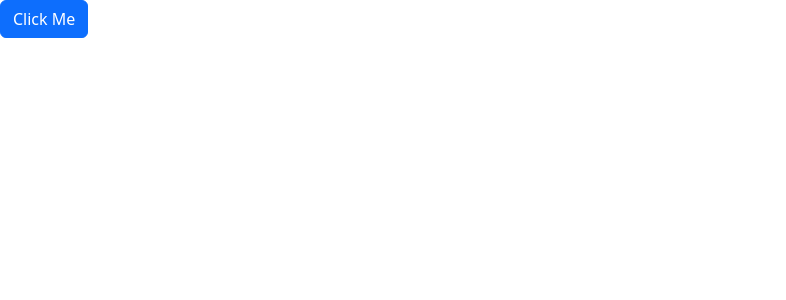
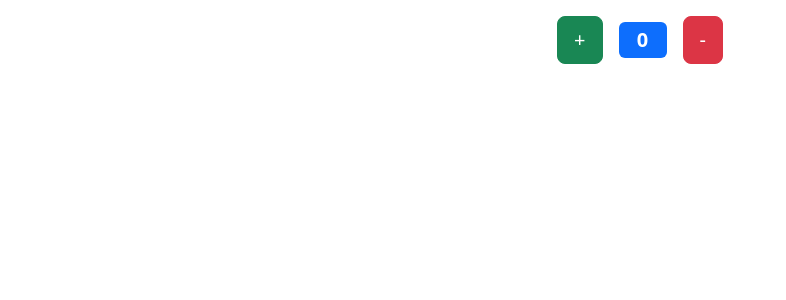
Before and after one commit to prashanth0021/git-commands-learning-, a React (Vite) app: page / in a window 1280 px wide. Shown: the top 300 px of the page, without its empty margins (0-786 px from the left). Built offline with nearby package versions, Linux system fonts and the light colour scheme.

Commit message:
counter  changes

```diff
--- a/src/App.tsx
+++ b/src/App.tsx
@@ -1,17 +1,9 @@
-import Button  from "./components/Button";
-import React, { useState } from "react";
-import Alert from "./components/alert";
+import Counter from "./components/Counter";
 function App() {
-  const [alertVisible, setAlertVisible] = useState(false);
       return(
-        <>
-        {alertVisible && <Alert onClose={()=>setAlertVisible(false)}> This is an alert message!</Alert>}
-        <div>
-         <Button color='primary' onClick={()=>setAlertVisible(true)}>
-            Click Me
-          </Button>
-        </div>
-        </>
+      <div>
+        <Counter/>
+      </div>
       );
 
 }
--- /dev/null
+++ b/src/components/Counter.tsx
@@ -0,0 +1,18 @@
+import React,{useState} from "react";
+function Counter(){
+    const [count,setCount]=useState(0);
+    const increment=()=>{
+      if (count<10)  setCount(count+1);
+    };
+    const decrement=()=>{
+        if(count>3) setCount(count-1);
+    };
+    return(
+    <div className="d-flex align-items-center justify-content-center gap-3 p-3">
+      <button className="btn btn-success btn-lg" onClick={increment}>+</button>
+      <span className="badge bg-primary fs-5" style={{ minWidth: "3rem", padding: "0.5rem" }}>{count}</span>
+      <button className="btn btn-danger btn-lg" onClick={decrement}>-</button>
+    </div>
+    )
+}
+export default Counter;
```
Also changed, not shown: 1 other file (tests, documents, lock files or other folders).
